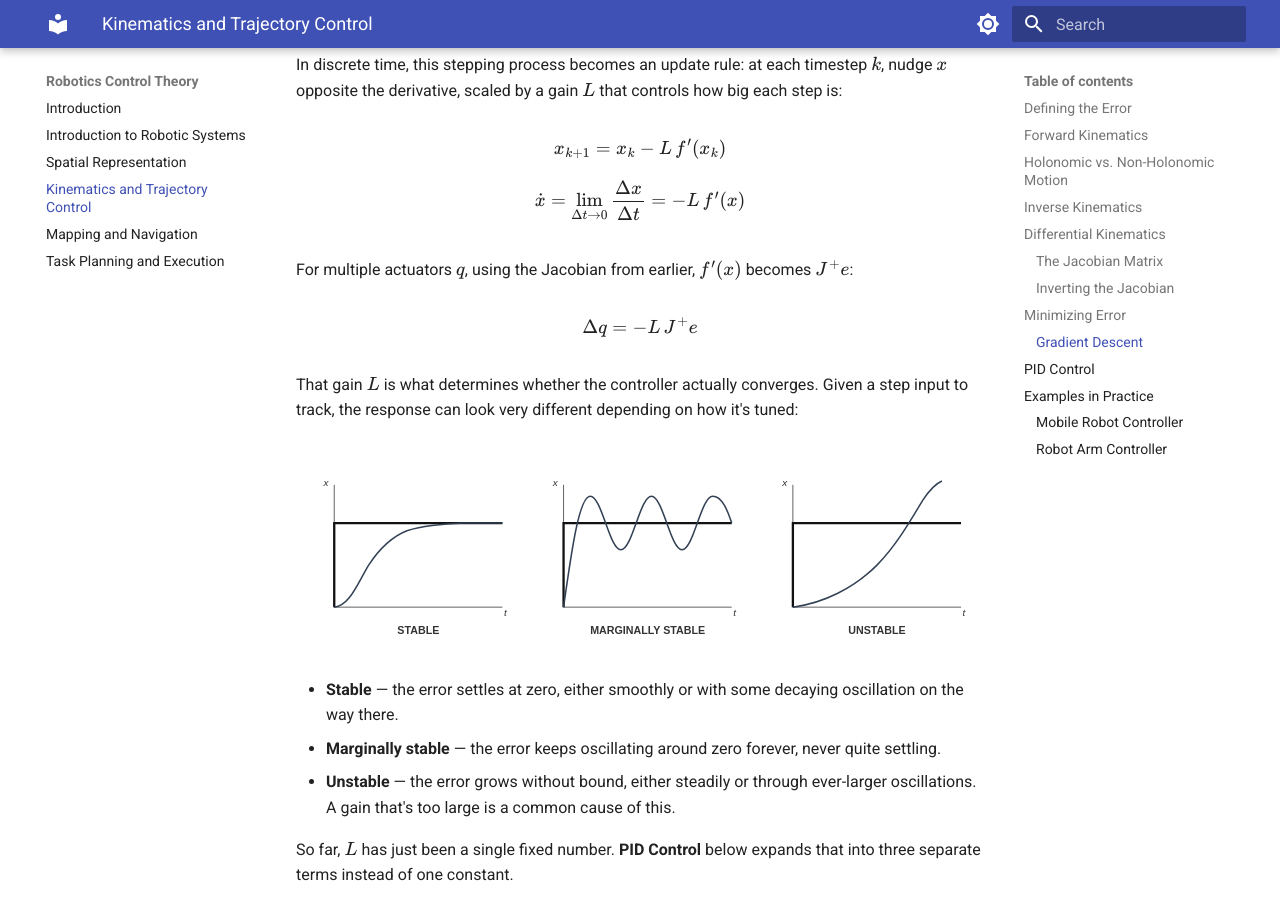
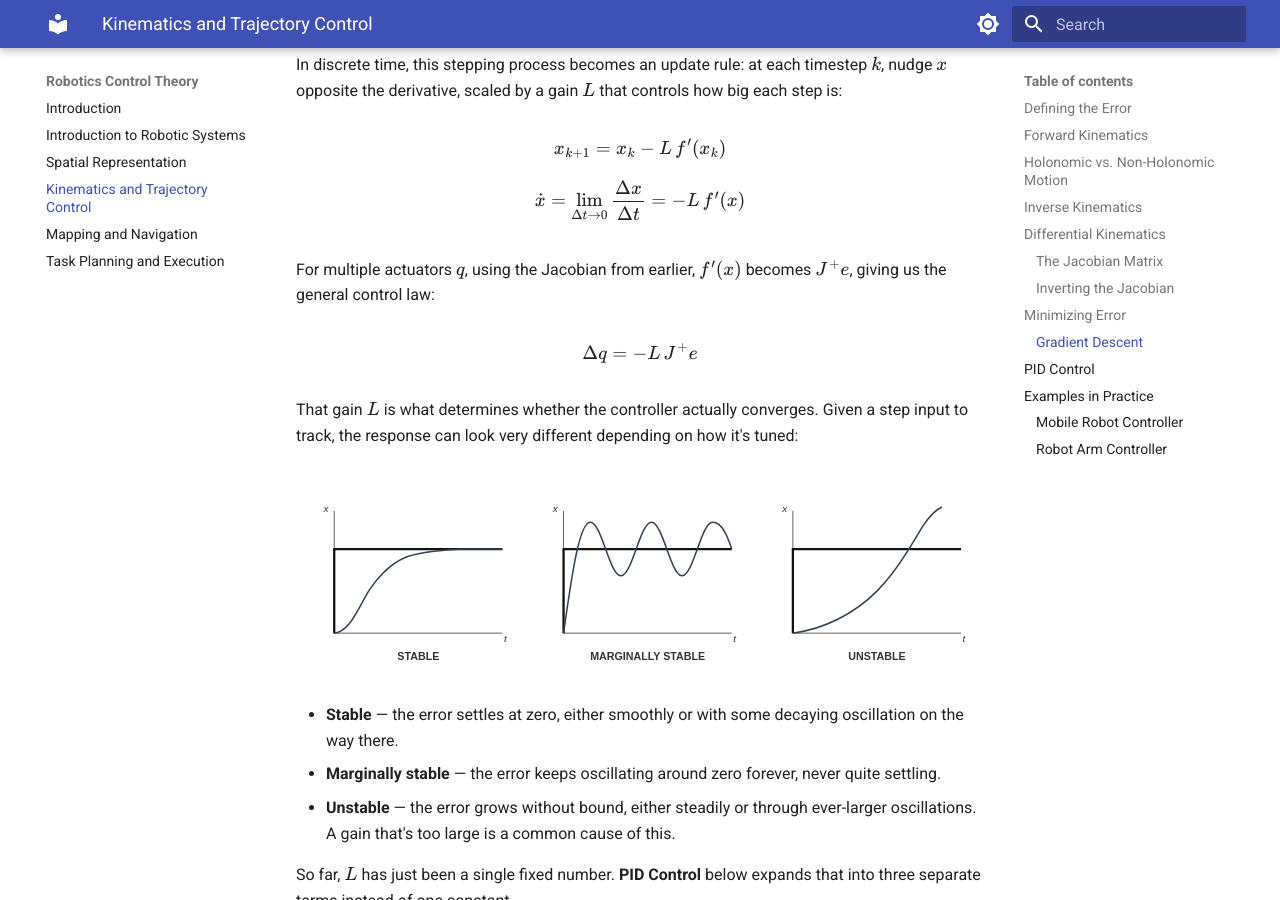
Before and after one commit to Kooroshoo/intro-to-robotics, an MkDocs documentation site: the page built from docs/03-kinematics-and-trajectory-control.md, in a window 1280 px wide and 900 px high, scrolled down 8529 px. Built offline with MkDocs 1.6.1 and Material for MkDocs 9.7.7, drawn with Linux system fonts in a browser that asks for light colours.

Commit message:
Update 03-kinematics-and-trajectory-control.md

```diff
--- a/docs/03-kinematics-and-trajectory-control.md
+++ b/docs/03-kinematics-and-trajectory-control.md
@@ -224,12 +224,11 @@
 \end{gathered}
 $$
 
-For multiple actuators $q$, using the Jacobian from earlier, $f'(x)$ becomes $J^+e$:
+For multiple actuators $q$, using the Jacobian from earlier, $f'(x)$ becomes $J^+e$, giving us the general control law:
 
 $$
 \Delta q = -L\,J^+e
 $$
-
 
 That gain $L$ is what determines whether the controller actually converges. Given a step input to track, the response can look very different depending on how it's tuned:
 
```
